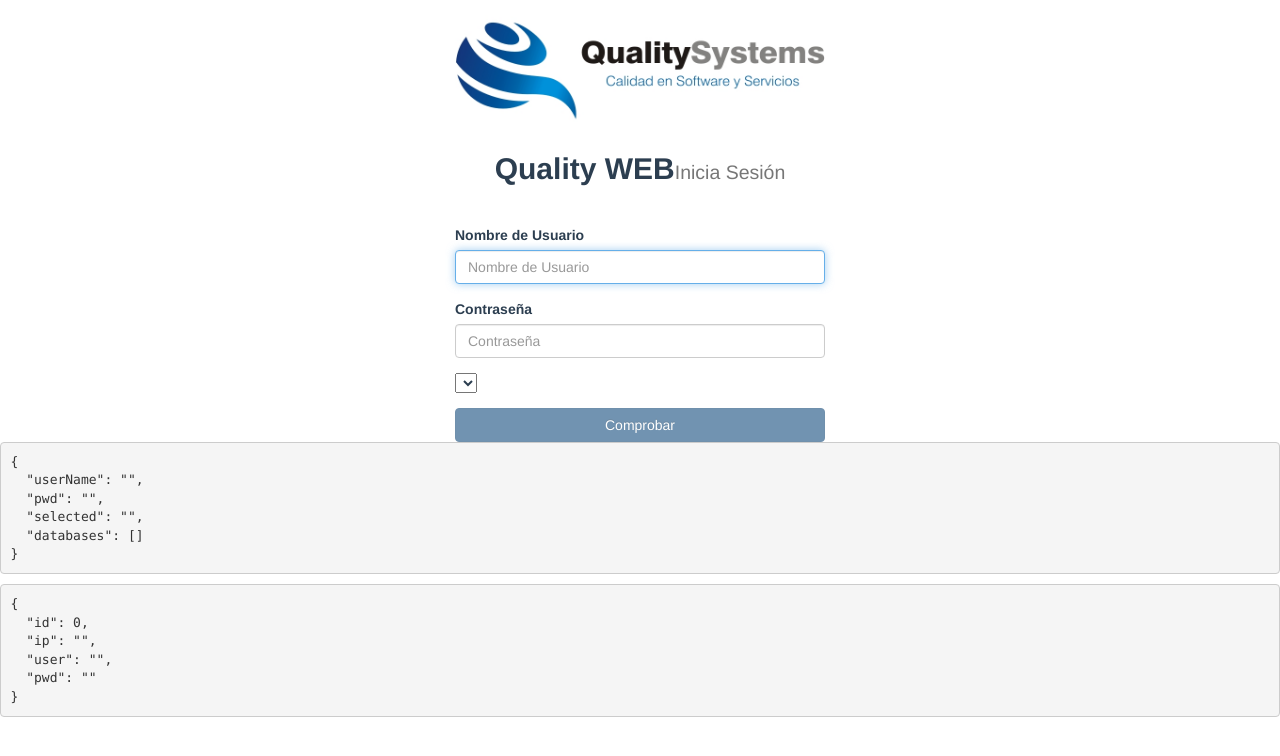
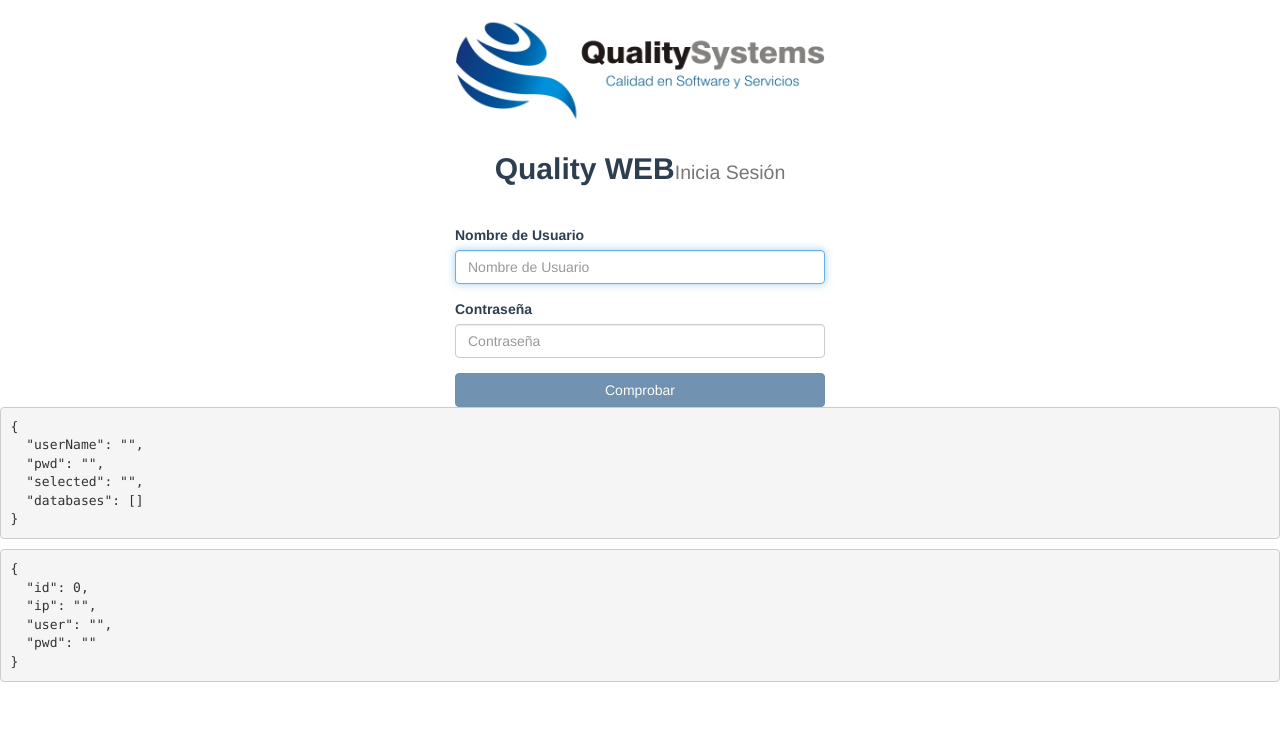
Before and after one commit to aldrin-ronco/QSWebV, a Vue app: page /login in a window 1280 px wide. Shown: the top 756 px of the page. Built offline with nearby package versions, Linux system fonts and the light colour scheme.

Commit message:
initial commit

```diff
--- a/src/components/login.vue
+++ b/src/components/login.vue
@@ -23,8 +23,8 @@
                  placeholder="Contraseña"
                  class="form-control pwd">
         </div>
-        <div class="form-group">
-          <select v-model="selected">
+        <div class="form-group" v-show="selected">
+          <select v-model="selected" class="form-control">
             <option v-for="db in databases" v-bind:value="db.value">
                 {{ db.text }}
             </option>
```
Also changed, not shown: 9 other files (tests, documents, lock files or other folders).
